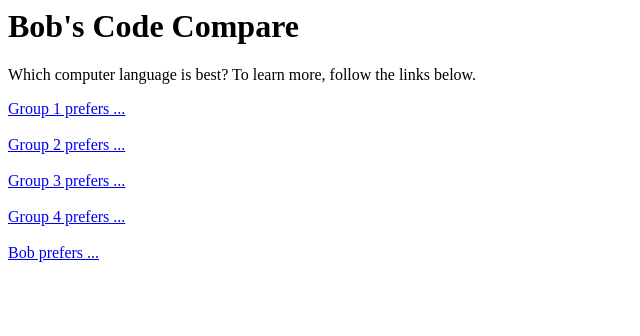
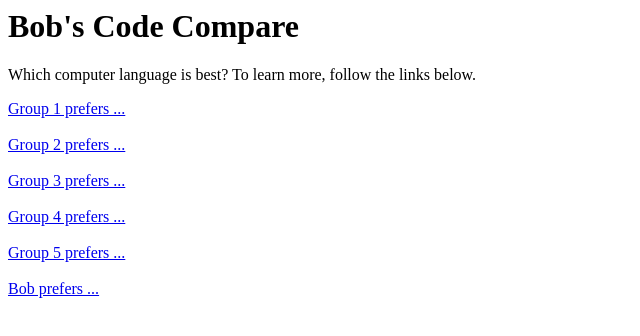
Before and after one commit to rbunge-nsc/it115-spr22, a plain HTML site: page code-compare/index.html in a window 1280 px wide. Shown: the whole page, without its empty margins (0-640 px from the left). Drawn offline with Linux system fonts and the light colour scheme.

Commit message:
Update index.html

```diff
--- a/code-compare/index.html
+++ b/code-compare/index.html
@@ -13,6 +13,7 @@
 <a href="group2/index.html">Group 2 prefers ...</a></br></br>
 <a href="group3/index.html">Group 3 prefers ...</a></br></br>
 <a href="group4/index.html">Group 4 prefers ...</a></br></br>
+<a href="group4/index.html">Group 5 prefers ...</a></br></br>
 <a href="bob/index.html">Bob prefers ...</a></br></br>
 
 
```
